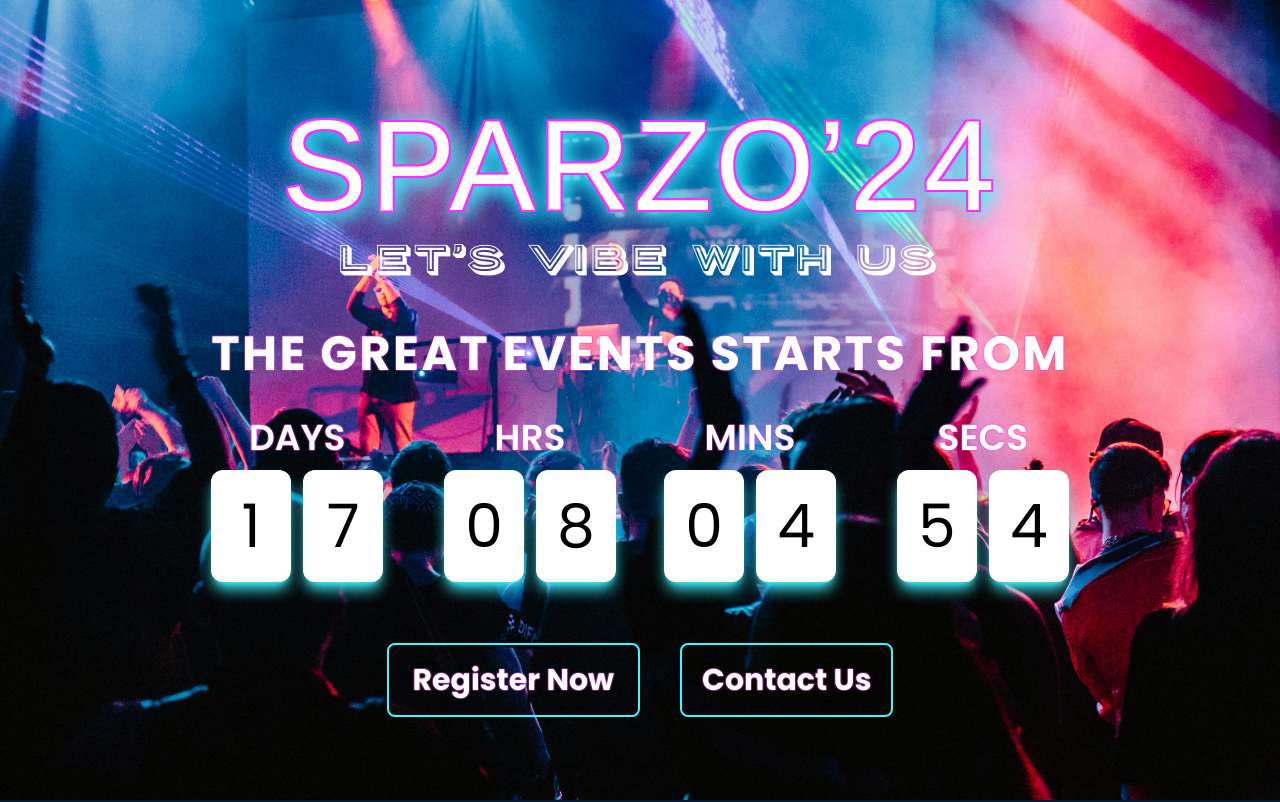
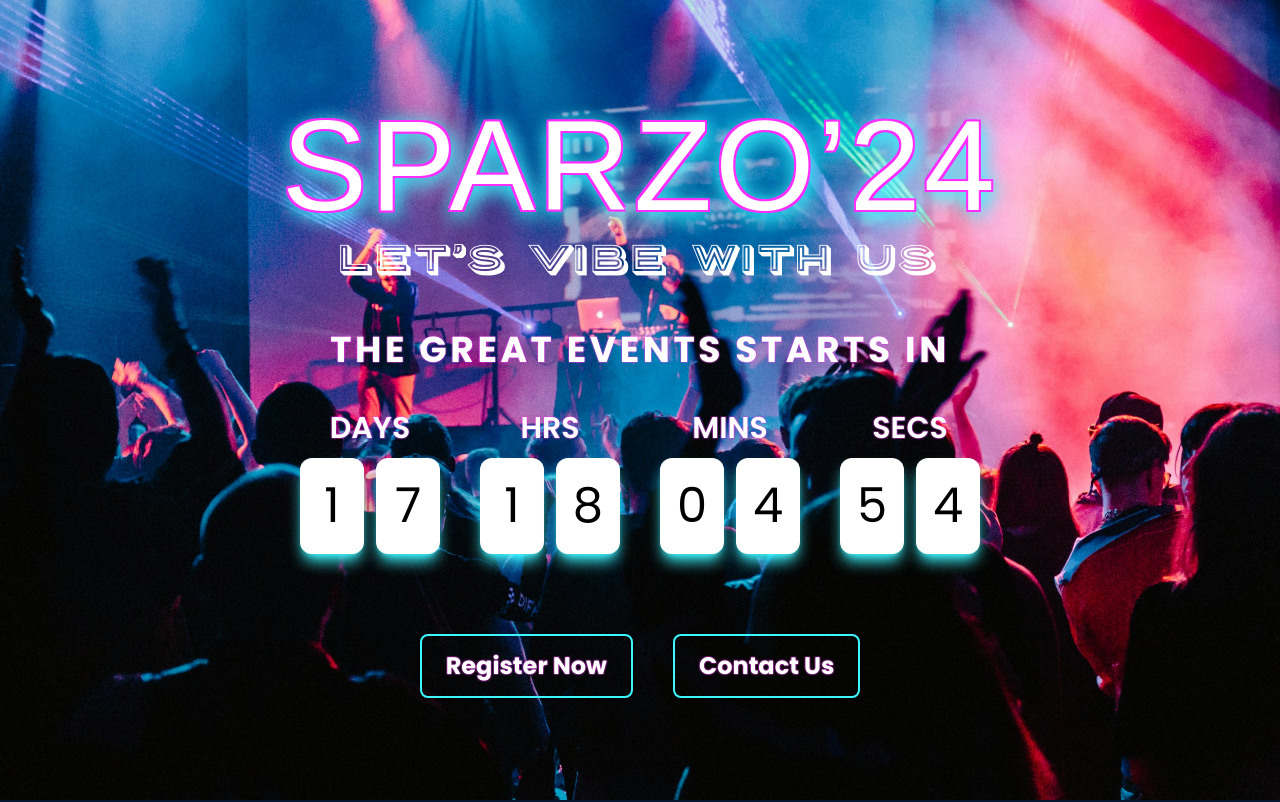
Before and after one commit to Sanjay9176/Cognit_Sympo_WebPage, a React (Vite) app: page / in a window 1280 px wide. Shown: the top 802 px of the page. Built offline with nearby package versions, Linux system fonts and the light colour scheme; a web font is replaced by a local one.

Commit message:
fix: padding, width, height, font-size

```diff
--- a/index.html
+++ b/index.html
@@ -4,7 +4,7 @@
     <meta charset="UTF-8" />
     <meta name="viewport" content="width=device-width, initial-scale=1.0" />
 
-    <link rel="shortcut icon" href="sparzo .png" type="image/x-icon" />
+    <link rel="shortcut icon" href="sparzo-logo.png" type="image/x-icon" />
 
     <title>CSE Symposium - GCE TLY</title>
   </head>
--- a/src/App.jsx
+++ b/src/App.jsx
@@ -12,7 +12,7 @@ const App = () => {
     seconds: 0,
   });
 
-  const targetDate = useMemo(() => new Date("2024-10-16T00:00:00"), []);
+  const targetDate = useMemo(() => new Date("2024-10-16T10:00:00"), []);
 
   useEffect(() => {
     const interval = setInterval(() => {
@@ -47,7 +47,7 @@ const App = () => {
   return (
     <div className="">
       {/* Banner */}
-      <section className="bg-[url('/home-bg.jpeg')] bg-cover object-cover bg-cen min-h-screen bg-no-repeat flex justify-center items-center text-center px-3 py-10 relative">
+      <section className="bg-[url('/home-bg.jpeg')] bg-cover object-cover bg-center min-h-screen bg-no-repeat flex justify-center items-center text-center px-3 py-10 relative">
         <div className="">
           <h1 className="mt-5 md:mt-0 text-6xl md:text-8xl lg:text-9xl md:mb-3 jersey-10-regular tracking-wide text-border-cyan text-shadow-cyan">
             SPARZO’24
@@ -60,27 +60,26 @@ const App = () => {
           >
             LET’S VIBE WITH US
           </h2>
-          <h3 className="text-white text-lg md:text-4xl lg:text-5xl font-bold tracking-wider text-shadow ">
-            THE GREAT EVENTS STARTS FROM
+          <h3 className="text-white text-lg md:text-4xl font-bold tracking-widest text-shadow ">
+            THE GREAT EVENTS STARTS IN
           </h3>
 
           {/* TIME LEFT */}
-          <div className="mt-5 md:mt-10 flex flex-col md:flex-row items-center justify-between space-y-8 md:space-y-0 md:space-x-12">
-            <div className="flex items-center flex-row justify-between space-x-5 md:space-x-0 flex-grow">
+          <div className="mt-5 md:mt-10 flex items-center justify-center space-x-3 md:space-x-10">
             <div className="text-center">
               <label
                 htmlFor="days"
-                  className="text-white font-semibold text-xl md:text-3xl lg:text-4xl text-shadow "
+                className="text-white font-semibold text-lg md:text-3xl lg:text-3xl text-shadow"
               >
                 DAYS
               </label>
-                <div className="flex flex-row justify-center items-center space-x-1.5 md:space-x-3 mt-3">
+              <div className="flex justify-center items-center space-x-1 md:space-x-3 mt-1.5 md:mt-3">
                 {dayDigits.map((digit, index) => (
                   <input
                     key={`day-${index}`}
                     type="number"
                     disabled
-                      className="outline-none w-10 h-14 md:w-14 md:h-20 lg:w-20 lg:h-28 bg-white shadow-lg shadow-cse-cyan rounded-xl text-center text-2xl md:text-5xl lg:text-6xl"
+                    className="outline-none w-8 h-12 md:w-14 md:h-20 lg:w-16 lg:h-24 bg-white shadow-lg shadow-cse-cyan rounded-xl text-center text-xl md:text-4xl lg:text-5xl"
                     value={digit}
                     style={{ MozAppearance: "textfield" }}
                   />
@@ -88,20 +87,62 @@ const App = () => {
               </div>
             </div>
 
-              <div className="text-center md:ml-5">
+            <div className="text-center">
               <label
                 htmlFor="hrs"
-                  className="text-white font-semibold text-xl md:text-3xl lg:text-4xl text-shadow"
+                className="text-white font-semibold text-lg md:text-3xl lg:text-3xl text-shadow "
               >
                 HRS
               </label>
-                <div className="flex flex-row justify-center items-center space-x-1.5 md:space-x-3 mt-3">
+              <div className="flex justify-center items-center space-x-1 md:space-x-3 mt-1.5 md:mt-3">
                 {hourDigits.map((digit, index) => (
                   <input
                     key={`hour-${index}`}
                     type="number"
                     disabled
-                      className="outline-none w-10 h-14 md:w-14 md:h-20 lg:w-20 lg:h-28 bg-white shadow-lg shadow-cse-cyan rounded-xl text-center text-2xl md:text-5xl lg:text-6xl"
+                    className="outline-none w-8 h-12 md:w-14 md:h-20 lg:w-16 lg:h-24 bg-white shadow-lg shadow-cse-cyan rounded-xl text-center text-xl md:text-4xl lg:text-5xl"
+                    value={digit}
+                    style={{ MozAppearance: "textfield" }}
+                  />
+                ))}
+              </div>
+            </div>
+
+            <div className="text-center">
+              <label
+                htmlFor="mins"
+                className="text-white font-semibold text-lg md:text-3xl lg:text-3xl text-shadow "
+              >
+                MINS
+              </label>
+              <div className="flex justify-center items-center space-x-1 md:space-x-3 mt-1.5 md:mt-3">
+                {minuteDigits.map((digit, index) => (
+                  <input
+                    key={`minute-${index}`}
+                    type="number"
+                    disabled
+                    className="outline-none w-8 h-12 md:w-14 md:h-20 lg:w-16 lg:h-24 bg-white shadow-lg shadow-cse-cyan rounded-xl text-center text-xl md:text-4xl lg:text-5xl"
+                    value={digit}
+                    style={{ MozAppearance: "textfield" }}
+                  />
+                ))}
+              </div>
+            </div>
+
+            <div className="text-center">
+              <label
+                htmlFor="secs"
+                className="text-white font-semibold text-lg md:text-3xl lg:text-3xl text-shadow "
+              >
+                SECS
+              </label>
+              <div className="flex justify-center items-center space-x-1 md:space-x-3 mt-1.5 md:mt-3">
+                {secondDigits.map((digit, index) => (
+                  <input
+                    key={`second-${index}`}
+                    type="number"
+                    disabled
+                    className="outline-none w-8 h-12 md:w-14 md:h-20 lg:w-16 lg:h-24 bg-white shadow-lg shadow-cse-cyan rounded-xl text-center text-xl md:text-4xl lg:text-5xl"
                     value={digit}
                     style={{ MozAppearance: "textfield" }}
                   />
@@ -110,60 +151,16 @@ const App = () => {
             </div>
           </div>
 
-            <div className="flex items-center flex-row justify-between space-x-5 md:space-x-0 flex-grow">
-              <div className="text-center">
-                <label
-                  htmlFor="mins"
-                  className="text-white font-semibold text-xl md:text-3xl lg:text-4xl text-shadow"
-                >
-                  MINS
-                </label>
-                <div className="flex flex-row justify-center items-center space-x-1.5 md:space-x-3 mt-3">
-                  {minuteDigits.map((digit, index) => (
-                    <input
-                      key={`minute-${index}`}
-                      type="number"
-                      disabled
-                      className="outline-none w-10 h-14 md:w-14 md:h-20 lg:w-20 lg:h-28 bg-white shadow-lg shadow-cse-cyan rounded-xl text-center text-2xl md:text-5xl lg:text-6xl"
-                      value={digit}
-                      style={{ MozAppearance: "textfield" }}
-                    />
-                  ))}
-                </div>
-              </div>
-
-              <div className="text-center md:ml-5">
-                <label
-                  htmlFor="secs"
-                  className="text-white font-semibold text-xl md:text-3xl lg:text-4xl text-shadow"
-                >
-                  SECS
-                </label>
-                <div className="flex flex-row justify-center items-center space-x-1.5 md:space-x-3 mt-3">
-                  {secondDigits.map((digit, index) => (
-                    <input
-                      key={`second-${index}`}
-                      type="number"
-                      disabled
-                      className="outline-none w-10 h-14 md:w-14 md:h-20 lg:w-20 lg:h-28 bg-white shadow-lg shadow-cse-cyan rounded-xl text-center text-2xl md:text-5xl lg:text-6xl"
-                      value={digit}
-                      style={{ MozAppearance: "textfield" }}
-                    />
-                  ))}
-                </div>
-              </div>
-            </div>
-          </div>
-
-          <div className="mt-20 flex-col flex md:flex-row items-center justify-center space-y-12 md:space-y-0 md:space-x-10">
+          <div className="mt-16 md:mt-20 flex items-center justify-center space-x-4 md:space-x-10">
             <div>
               <a
                 href="https://forms.gle/2LhNuqZ98DwFEnDe7"
                 target="_blank"
                 rel="noopener noreferrer"
-                className="font-bold px-6 py-3.5 text-white text-xl md:text-2xl lg:text-3xl border-2 border-cse-cyan hover:bg-cse-violet  transition-all hover:transition-all rounded-lg text-shadow shadow-glow-hover"
               >
+                <button className="font-bold px-5 py-2.5 md:px-6 md:py-3.5 text-white md:text-2xl lg:text-2xl border-2 border-cse-cyan hover:bg-cse-violet transition-all hover:transition-all rounded-lg text-shadow shadow-glow-hover">
                   Register Now
+                </button>
               </a>
             </div>
             <div>
@@ -171,9 +168,10 @@ const App = () => {
                 href="https://linktr.ee/sparzo"
                 target="_blank"
                 rel="noopener noreferrer"
-                className="font-bold px-5 py-3.5 text-white text-xl md:text-2xl lg:text-3xl border-2 border-cse-cyan hover:bg-cse-violet hover:shadow-glow transition-all hover:transition-all rounded-lg text-shadow shadow-glow-hover"
               >
+                <button className="font-bold px-5 py-2.5 md:px-6 md:py-3.5 text-white md:text-2xl lg:text-2xl border-2 border-cse-cyan hover:bg-cse-violet over:shadow-glow transition-all hover:transition-all rounded-lg text-shadow shadow-glow-hover">
                   Contact Us
+                </button>
               </a>
             </div>
           </div>
```
Also changed, not shown: public/sparzo .png (deleted), public/sparzo-logo.png (added). Lines whose indentation alone changed are shown as unchanged.
